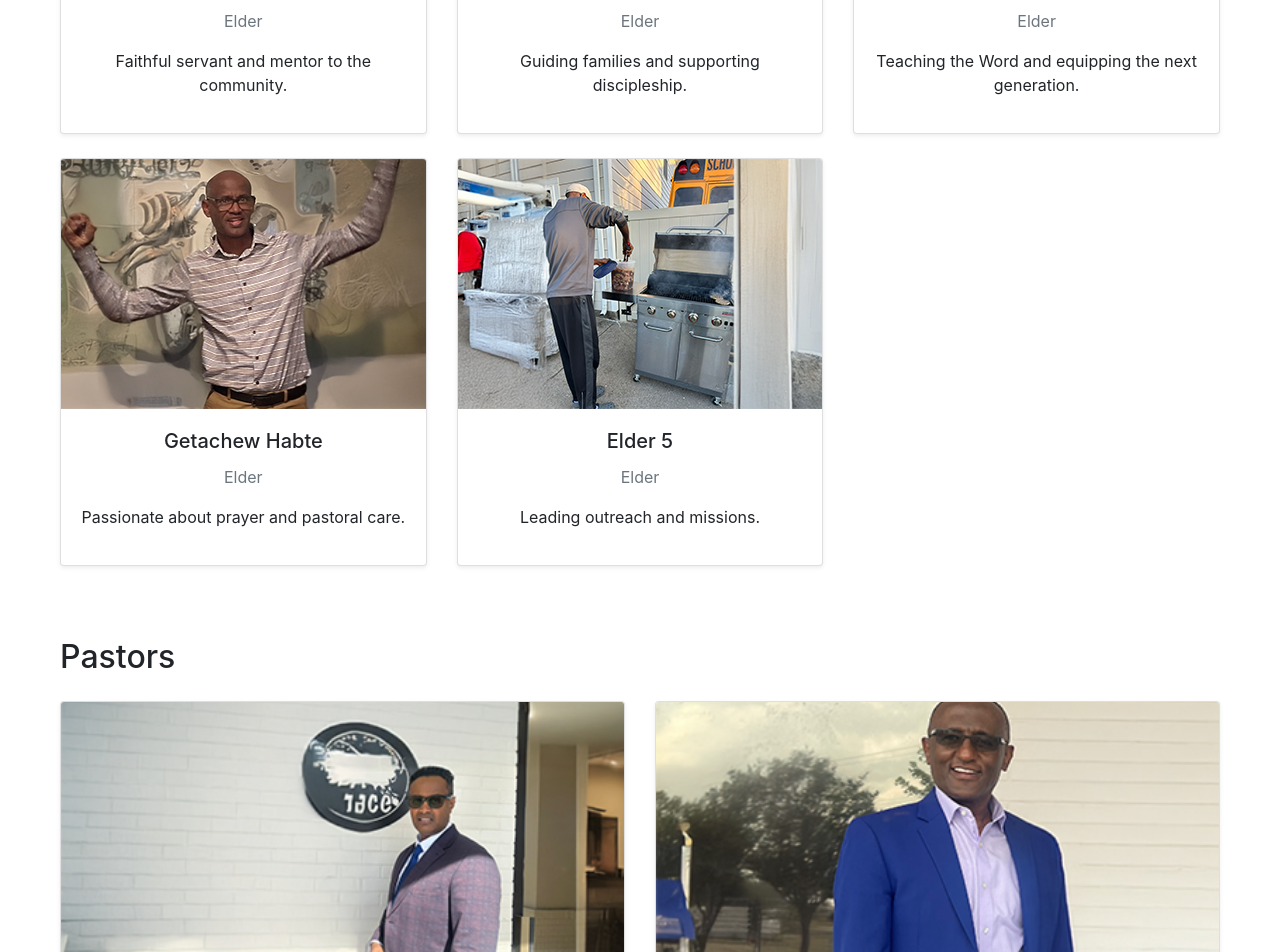
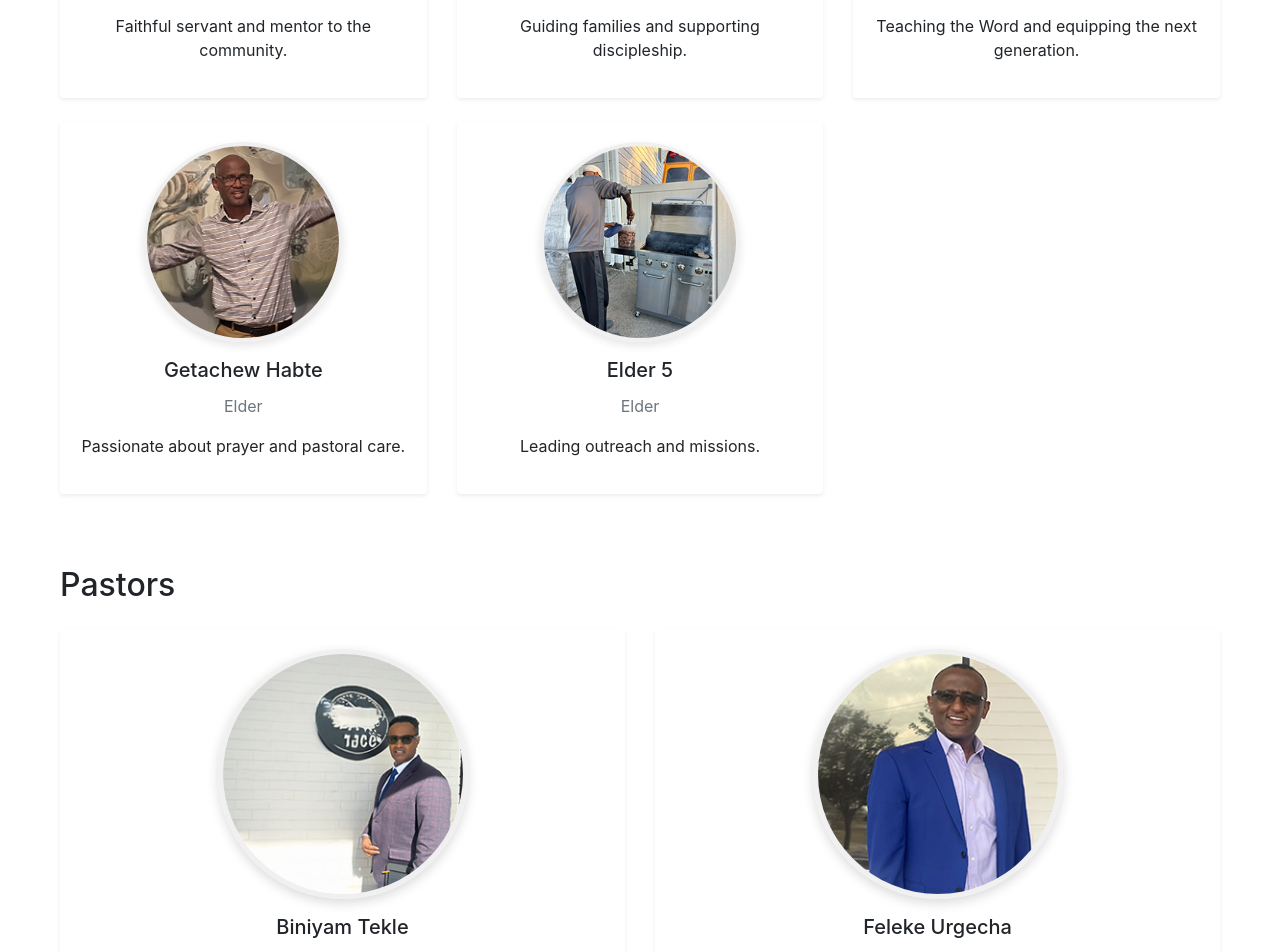
Before and after one commit to fassiliss/tsegachurch-site, a Next.js app: page /leaders in a window 1280 px wide. Shown: the part 1200-2152 px from the top of the page. Built offline with nearby package versions, Linux system fonts and the light colour scheme.

Commit message:
Update leaders page with circular photo frames

```diff
--- a/pages/leaders.tsx
+++ b/pages/leaders.tsx
@@ -1,3 +1,121 @@
+// // pages/leaders.tsx
+// import Head from "next/head";
+// import Header from "src/layouts/header/Header";
+// import Footer from "src/layouts/Footer";
+
+// export default function LeadersPage() {
+//   const elders = [
+//     {
+//       name: "Henok Hailu",
+//       role: "Elder",
+//       img: "/assets/images/leaders/sample4.png",
+//       bio: "Faithful servant and mentor to the community.",
+//     },
+//     {
+//       name: "Daniel Mare",
+//       role: "Elder",
+//       img: "/assets/images/leaders/sample3.png",
+//       bio: "Guiding families and supporting discipleship.",
+//     },
+//     {
+//       name: "Tsegaab Woldekidan",
+//       role: "Elder",
+//       img: "/assets/images/leaders/sample7.png",
+//       bio: "Teaching the Word and equipping the next generation.",
+//     },
+//     {
+//       name: "Getachew Habte ",
+//       role: "Elder",
+//       img: "/assets/images/leaders/sample9.png",
+//       bio: "Passionate about prayer and pastoral care.",
+//     },
+//     {
+//       name: "Elder 5",
+//       role: "Elder",
+//       img: "/assets/images/leaders/sample8.png",
+//       bio: "Leading outreach and missions.",
+//     },
+//   ];
+
+//   const pastors = [
+//     {
+//       name: "Biniyam Tekle",
+//       role: "Pastor",
+//       img: "/assets/images/leaders/sample6.png",
+//       bio: "Preaching, vision, and leadership of Tsega Church.",
+//     },
+//     {
+//       name: "Feleke Urgecha",
+//       role: " Pastor",
+//       img: "/assets/images/leaders/sample5.png",
+//       bio: "Focused on youth ministry and discipleship.",
+//     },
+//   ];
+
+//   return (
+//     <>
+//       <Head>
+//         <title>Tsega Church — Leaders</title>
+//       </Head>
+//       <Header />
+
+//       <main className="theme_container" style={{ padding: "60px 20px" }}>
+//         <h1 className="text-center mb-5">Our Leaders</h1>
+
+//         {/* Elders Section */}
+//         <section className="mb-5">
+//           <h2 className="mb-4">Elders</h2>
+//           <div className="row">
+//             {elders.map((elder, i) => (
+//               <div key={i} className="col-lg-4 col-md-6 mb-4">
+//                 <div className="card h-100 text-center shadow-sm">
+//                   <img
+//                     src={elder.img}
+//                     alt={elder.name}
+//                     className="card-img-top"
+//                     style={{ objectFit: "cover", height: "250px" }}
+//                   />
+//                   <div className="card-body">
+//                     <h5 className="card-title">{elder.name}</h5>
+//                     <p className="text-muted">{elder.role}</p>
+//                     <p>{elder.bio}</p>
+//                   </div>
+//                 </div>
+//               </div>
+//             ))}
+//           </div>
+//         </section>
+
+//         {/* Pastors Section */}
+//         <section>
+//           <h2 className="mb-4">Pastors</h2>
+//           <div className="row">
+//             {pastors.map((pastor, i) => (
+//               <div key={i} className="col-lg-6 col-md-6 mb-4">
+//                 <div className="card h-100 text-center shadow-sm">
+//                   <img
+//                     src={pastor.img}
+//                     alt={pastor.name}
+//                     className="card-img-top"
+//                     style={{ objectFit: "cover", height: "300px" }}
+//                   />
+//                   <div className="card-body">
+//                     <h5 className="card-title">{pastor.name}</h5>
+//                     <p className="text-muted">{pastor.role}</p>
+//                     <p>{pastor.bio}</p>
+//                   </div>
+//                 </div>
+//               </div>
+//             ))}
+//           </div>
+//         </section>
+//       </main>
+
+//       <Footer />
+//     </>
+//   );
+// }
+
 // pages/leaders.tsx
 import Head from "next/head";
 import Header from "src/layouts/header/Header";
@@ -68,14 +186,29 @@ export default function LeadersPage() {
           <div className="row">
             {elders.map((elder, i) => (
               <div key={i} className="col-lg-4 col-md-6 mb-4">
-                <div className="card h-100 text-center shadow-sm">
+                <div className="card h-100 text-center shadow-sm border-0">
+                  <div className="card-body">
+                    <div
+                      className="mx-auto mb-3"
+                      style={{
+                        width: "200px",
+                        height: "200px",
+                        borderRadius: "50%",
+                        overflow: "hidden",
+                        border: "4px solid #f0f0f0",
+                        boxShadow: "0 4px 8px rgba(0,0,0,0.1)",
+                      }}
+                    >
                       <img
                         src={elder.img}
                         alt={elder.name}
-                    className="card-img-top"
-                    style={{ objectFit: "cover", height: "250px" }}
+                        style={{
+                          width: "100%",
+                          height: "100%",
+                          objectFit: "cover",
+                        }}
                       />
-                  <div className="card-body">
+                    </div>
                     <h5 className="card-title">{elder.name}</h5>
                     <p className="text-muted">{elder.role}</p>
                     <p>{elder.bio}</p>
@@ -92,14 +225,29 @@ export default function LeadersPage() {
           <div className="row">
             {pastors.map((pastor, i) => (
               <div key={i} className="col-lg-6 col-md-6 mb-4">
-                <div className="card h-100 text-center shadow-sm">
+                <div className="card h-100 text-center shadow-sm border-0">
+                  <div className="card-body">
+                    <div
+                      className="mx-auto mb-3"
+                      style={{
+                        width: "250px",
+                        height: "250px",
+                        borderRadius: "50%",
+                        overflow: "hidden",
+                        border: "5px solid #f0f0f0",
+                        boxShadow: "0 4px 12px rgba(0,0,0,0.15)",
+                      }}
+                    >
                       <img
                         src={pastor.img}
                         alt={pastor.name}
-                    className="card-img-top"
-                    style={{ objectFit: "cover", height: "300px" }}
+                        style={{
+                          width: "100%",
+                          height: "100%",
+                          objectFit: "cover",
+                        }}
                       />
-                  <div className="card-body">
+                    </div>
                     <h5 className="card-title">{pastor.name}</h5>
                     <p className="text-muted">{pastor.role}</p>
                     <p>{pastor.bio}</p>
```
Lines whose indentation alone changed are shown as unchanged.
